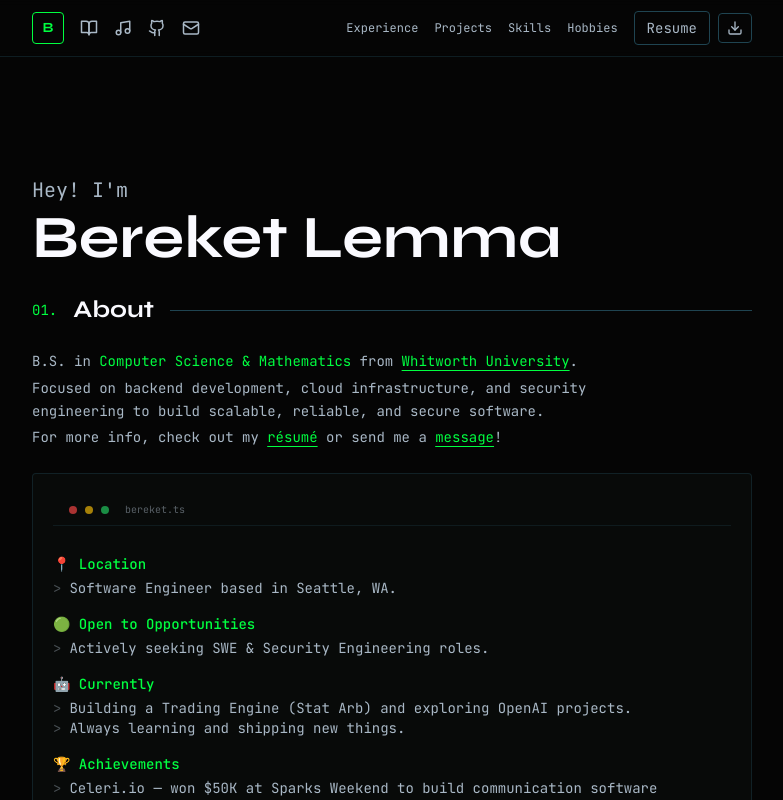
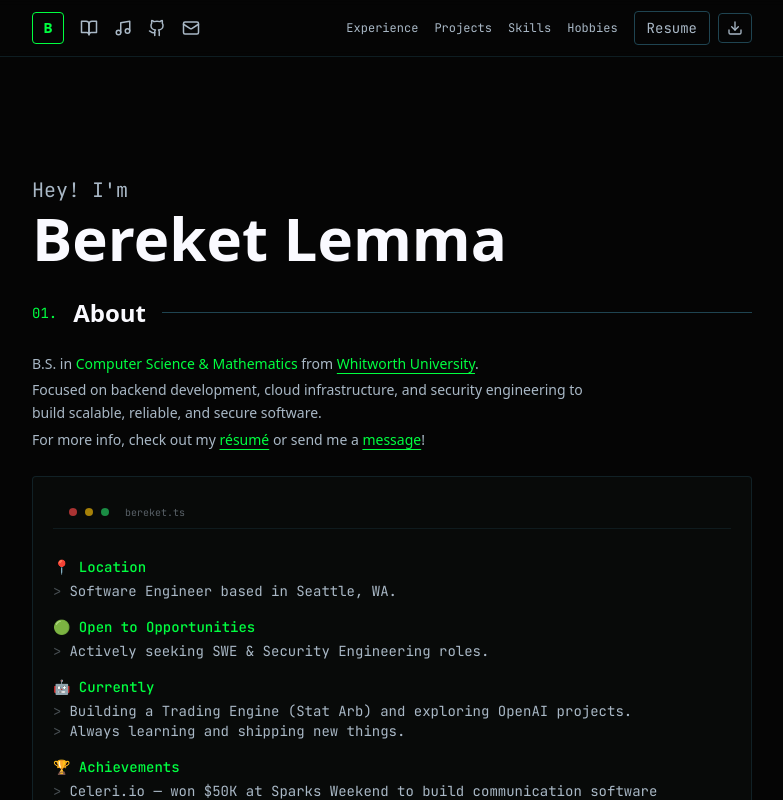
Before and after one commit to bereketlemma/bereket-portfolio, a Next.js app: page / in a window 1280 px wide. Shown: the top 800 px of the page, without its empty margins (248-1031 px from the left). Built offline with nearby package versions, Linux system fonts and the light colour scheme.

Commit message:
Switch layout font variables to Inter and mono

```diff
--- a/app/layout.tsx
+++ b/app/layout.tsx
@@ -1,5 +1,5 @@
 import type { Metadata } from "next"
-import { JetBrains_Mono, Syne } from "next/font/google"
+import { Inter, JetBrains_Mono } from "next/font/google"
 import { Analytics } from "@vercel/analytics/react"
 import { SpeedInsights } from "@vercel/speed-insights/next"
 import "./globals.css"
@@ -10,9 +10,9 @@ const jetbrainsMono = JetBrains_Mono({
   variable: "--font-mono",
 })
 
-const syne = Syne({
+const inter = Inter({
   subsets: ["latin"],
-  variable: "--font-syne",
+  variable: "--font-sans",
 })
 
 export const metadata: Metadata = {
@@ -53,7 +53,7 @@ export default function RootLayout({
   return (
     <html lang="en" suppressHydrationWarning>
       <body
-        className={`${jetbrainsMono.variable} ${syne.variable} font-mono bg-background text-foreground antialiased`}
+        className={`${jetbrainsMono.variable} ${inter.variable} font-sans bg-background text-foreground antialiased`}
       >
         <script
           type="application/ld+json"
```
